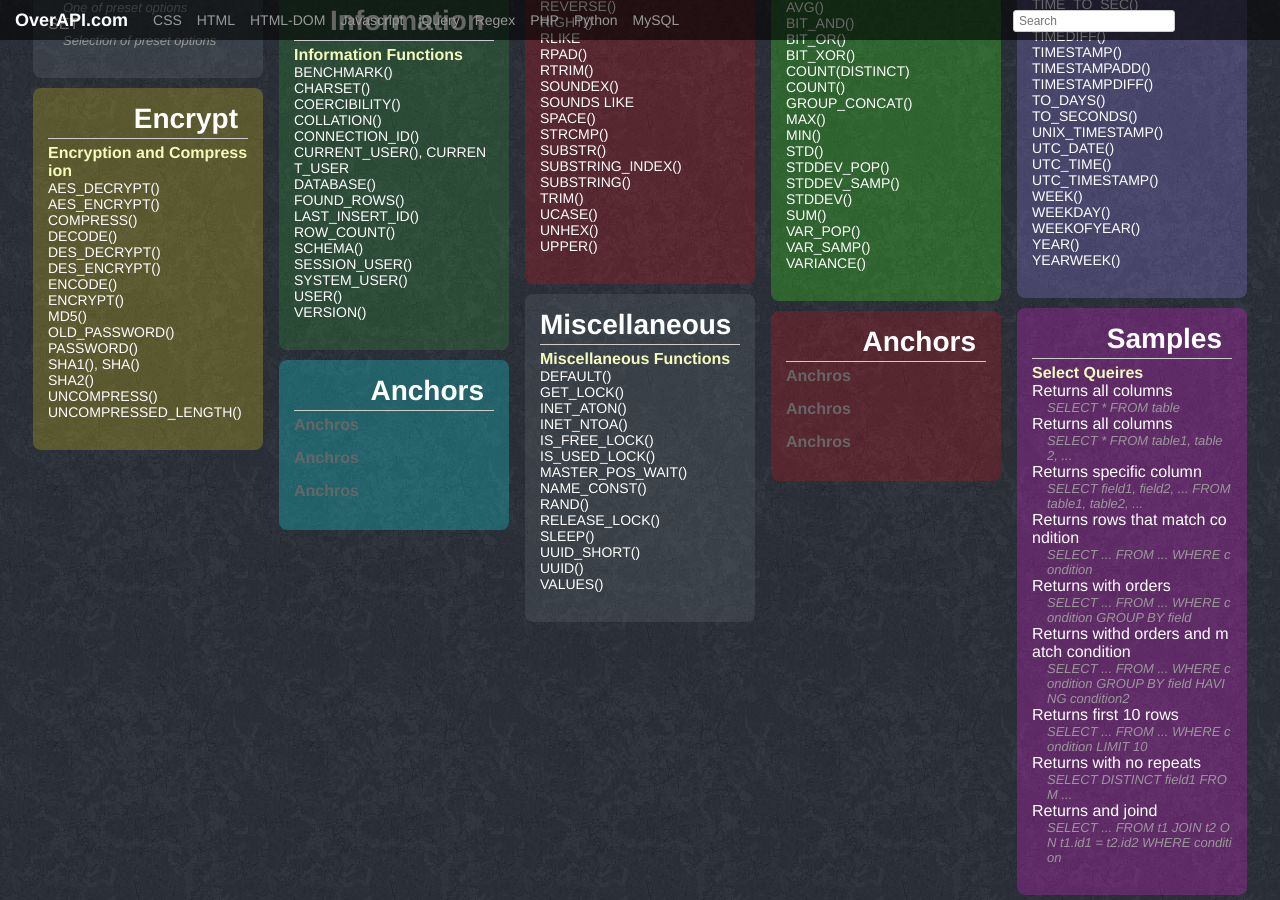
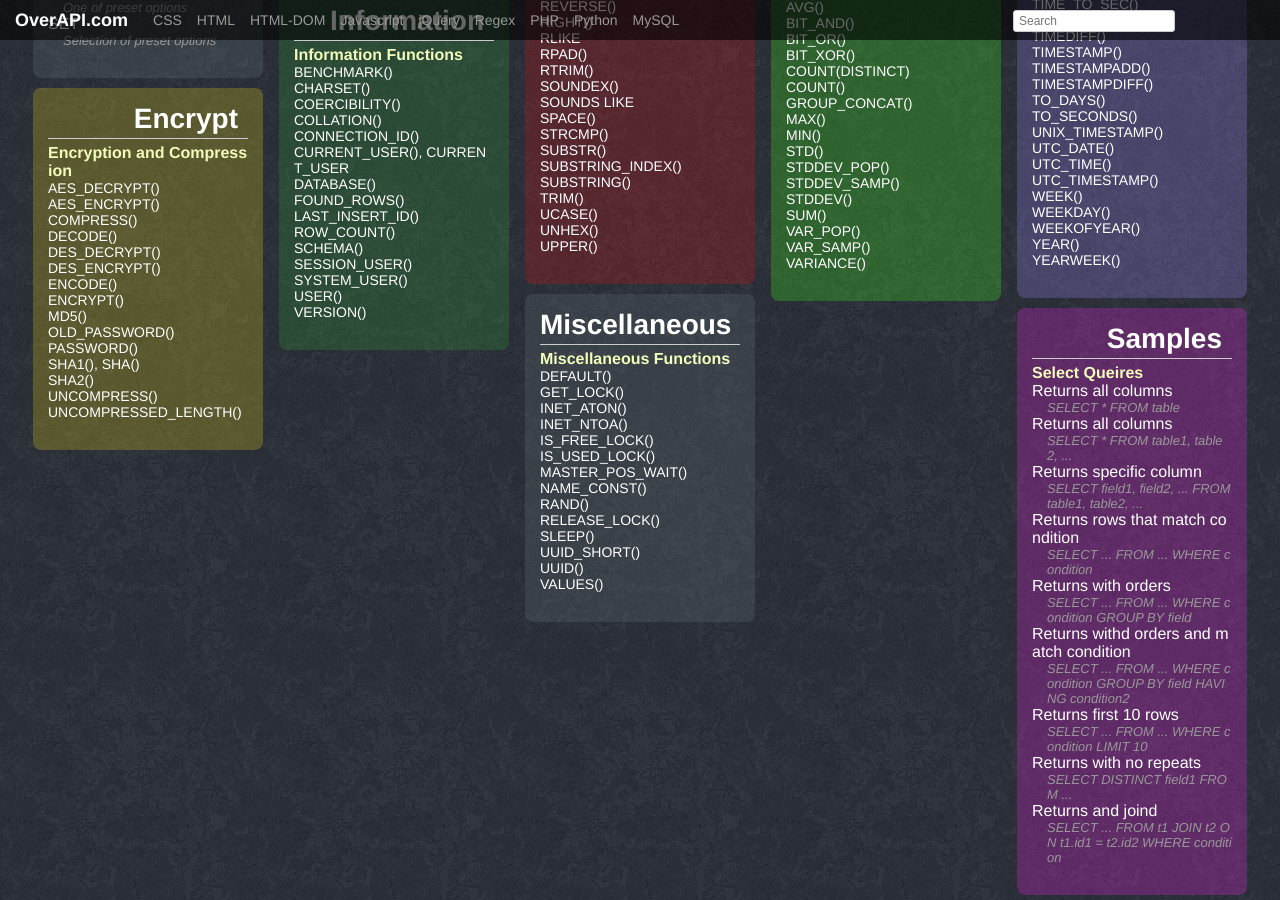
Before and after one commit to code9media/overthecs.github.io, a Jekyll site: the page built from mysql.html, in a window 1280 px wide and 900 px high, scrolled down 880 px. Built offline with Jekyll 4.4.1, drawn with Linux system fonts in a browser that asks for light colours; Markdown is read by kramdown in place of the engine named in the settings.

Commit message:
update mysql

```diff
--- a/mysql.html
+++ b/mysql.html
@@ -440,42 +440,4 @@ title:     MySQL Cheatsheet
             </ul>
         </div>
     </div>
-
-    <div class="board">
-        <h2 class="board-title">Anchors</h2>
-        <div class="board-card">
-            <h3 class="board-card-title">Anchros</h3>
-            <ul>
-            </ul>
-        </div>
-        <div class="board-card">
-            <h3 class="board-card-title">Anchros</h3>
-            <ul>
-            </ul>
-        </div>
-        <div class="board-card">
-            <h3 class="board-card-title">Anchros</h3>
-            <ul>
-            </ul>
-        </div>
-    </div>
-
-    <div class="board">
-        <h2 class="board-title">Anchors</h2>
-        <div class="board-card">
-            <h3 class="board-card-title">Anchros</h3>
-            <ul>
-            </ul>
-        </div>
-        <div class="board-card">
-            <h3 class="board-card-title">Anchros</h3>
-            <ul>
-            </ul>
-        </div>
-        <div class="board-card">
-            <h3 class="board-card-title">Anchros</h3>
-            <ul>
-            </ul>
-        </div>
-    </div>
 </div>
```
